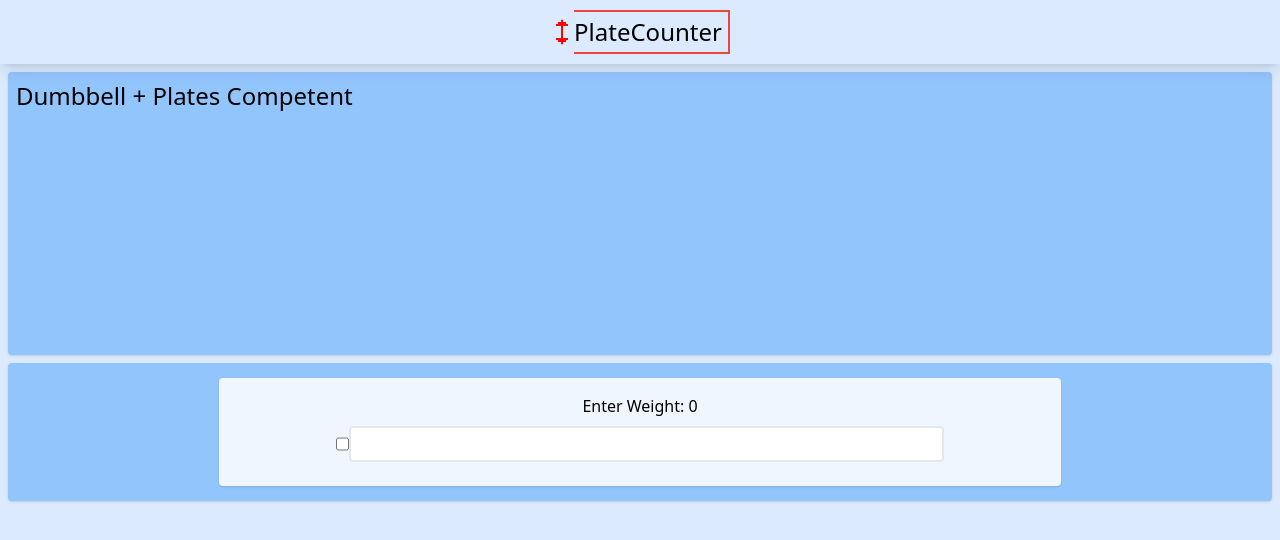
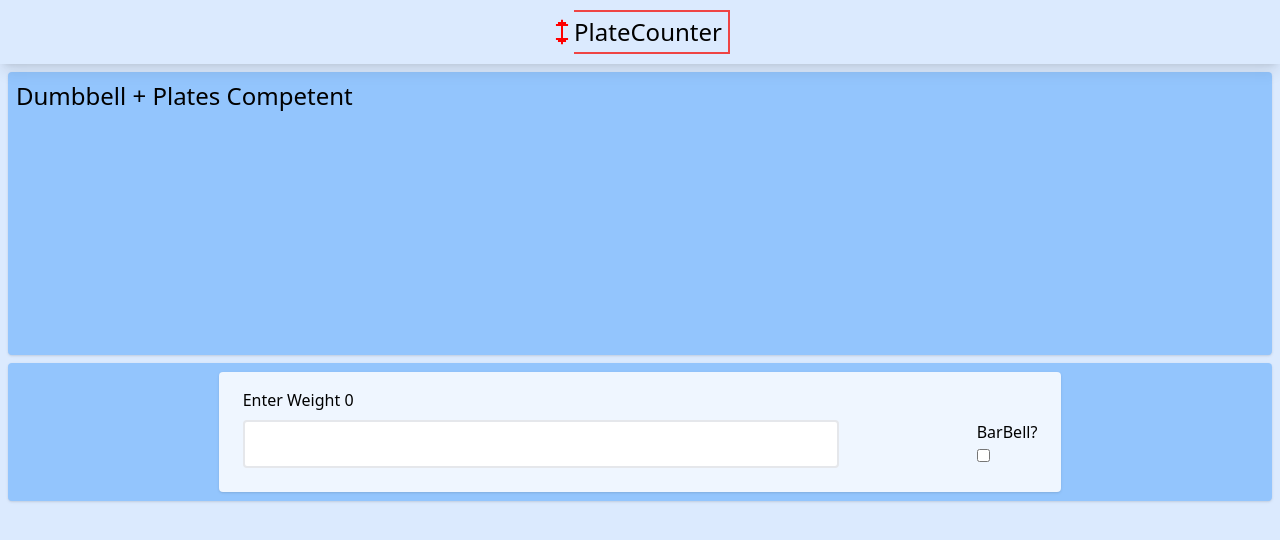
Before and after one commit to PeytonCurr/plate_counter, a React (Create React App) app: page / in a window 1280 px wide. Shown: the top 540 px of the page. Built offline with nearby package versions, Linux system fonts and the light colour scheme.

Commit message:
Setting up checkmark area

```diff
--- a/src/components/weightForm.jsx
+++ b/src/components/weightForm.jsx
@@ -14,12 +14,17 @@ function WeightForm(props) {
   return (
     <div className='flex justify-center items-center rounded bg-blue-300 shadow'>
       <form onSubmit={handleSubmit} className=' bg-blue-50 rounded shadow p-6 pt-4 w-2/3'>
-        <div className='text-center mb-2'> Enter Weight: {props.weight} </div>
-        <div className='flex justify-center'>
-          <input type="checkbox" checked={props.barBell} onChange={e => {
-            props.setBarBell(e.target.checked);
-          }} />
+        <h1 className='text-start mb-2'> Enter Weight {props.weight} </h1>
+
+        <div className="flex justify-between">
           <input value={props?.weight || ""} type="number" step={5} max={1000} onChange={handleChange} className="text-center w-3/4 rounded p-1 px-2 border-2" />
+
+          <div>
+            <h1>BarBell?</h1>
+            <input className="" type="checkbox" checked={props.barBell} onChange={e =>
+              props.setBarBell(e.target.checked)} />
+          </div>
+
         </div>
       </form>
     </div>
```
